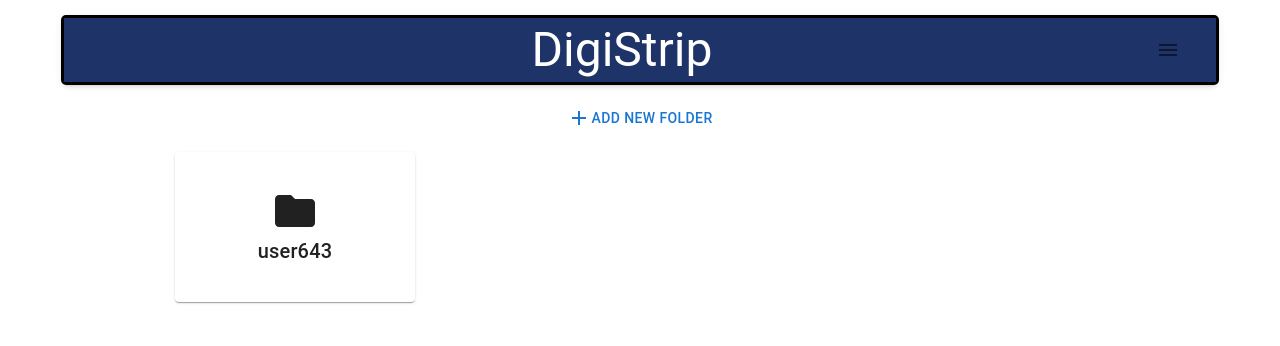
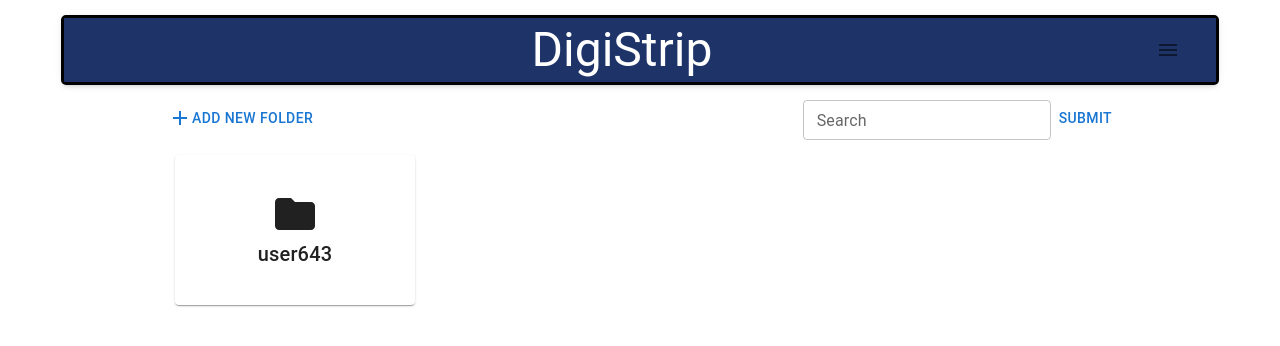
Before and after one commit to FrazierLE/draw, a React (Create React App) app: page /dashboard in a window 1280 px wide. Shown: the top 346 px of the page. Built offline with nearby package versions, Linux system fonts and the light colour scheme.

Commit message:
WIP Search Form

```diff
--- a/src/components/Dashboard/Dashboard.js
+++ b/src/components/Dashboard/Dashboard.js
@@ -1,7 +1,8 @@
 import React, { useState } from 'react'
-import { Box, Card, Button } from '@mui/material'
+import { Box } from '@mui/material'
 import UserFolder from '../UserFolder/UserFolder'
 import NewFolderModal from '../NewFolderModal/NewFolderModal'
+import SearchForm from '../SearchForm/SearchForm'
 
 const Dashboard = ({ createNewUser, users }) => {
   const displayFolders = users.map(user => {
@@ -16,7 +17,10 @@
 
   return (
     <Box>
-      <NewFolderModal createNewUser={createNewUser}/>
+      <Box sx={{display: 'flex', justifyContent: 'space-between'}}>
+        <NewFolderModal createNewUser={createNewUser}/>
+        <SearchForm users={users}/>
+      </Box>
       <Box sx={{display: 'flex', width: '75vw', height: '75vh', flexWrap: 'wrap'}}>
         {users && displayFolders}
       </Box>
--- /dev/null
+++ b/src/components/SearchForm/SearchForm.js
@@ -0,0 +1,15 @@
+import React from 'react'
+import { Box, TextField, Button } from '@mui/material'
+
+const SearchForm = ({ users }) => {
+
+
+  return(
+    <Box>
+      <TextField id="outlined-basic" label="Search" variant="outlined" size="small"/>
+      <Button>Submit</Button>
+    </Box>
+  )
+}
+
+export default SearchForm
```
